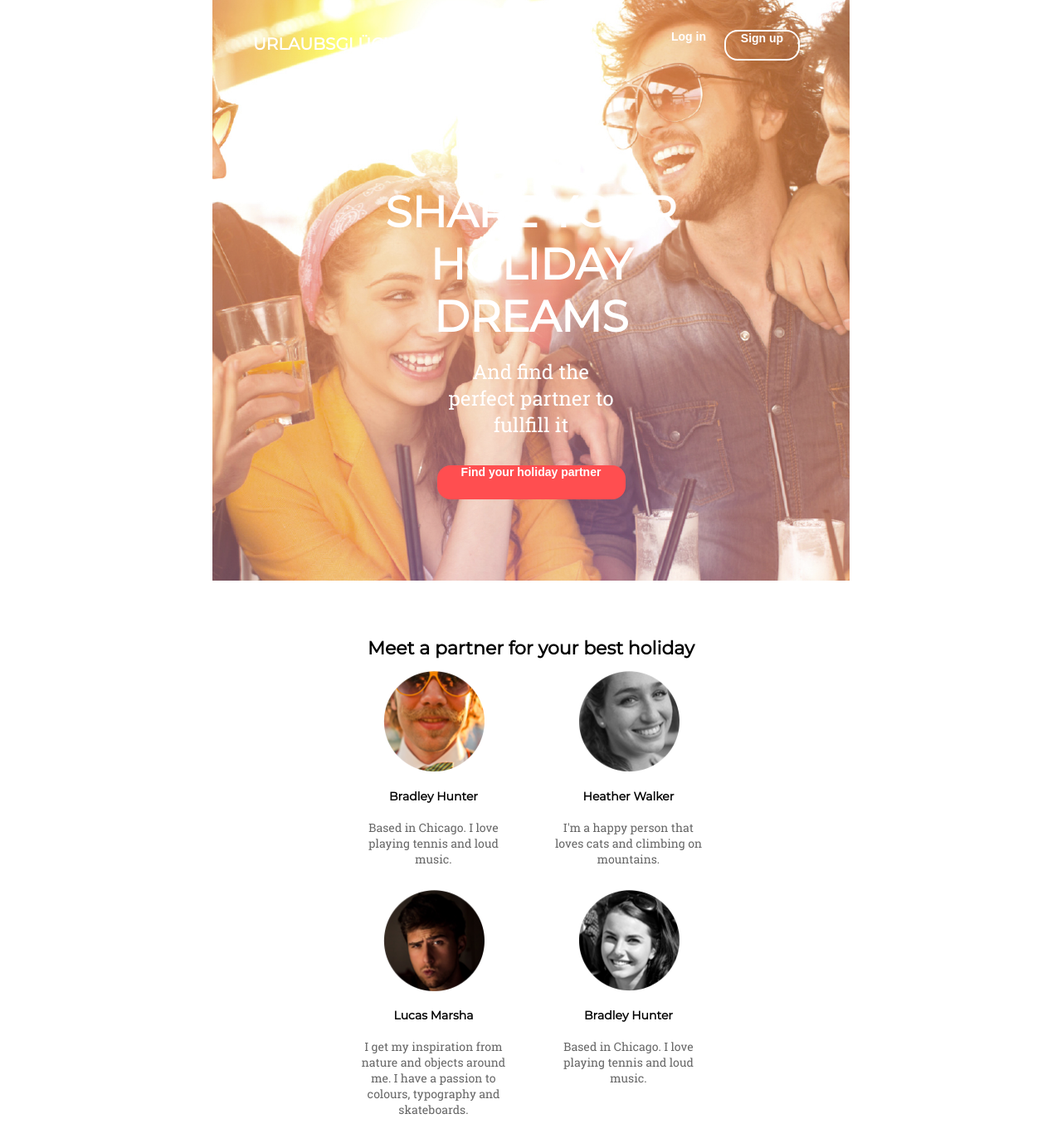
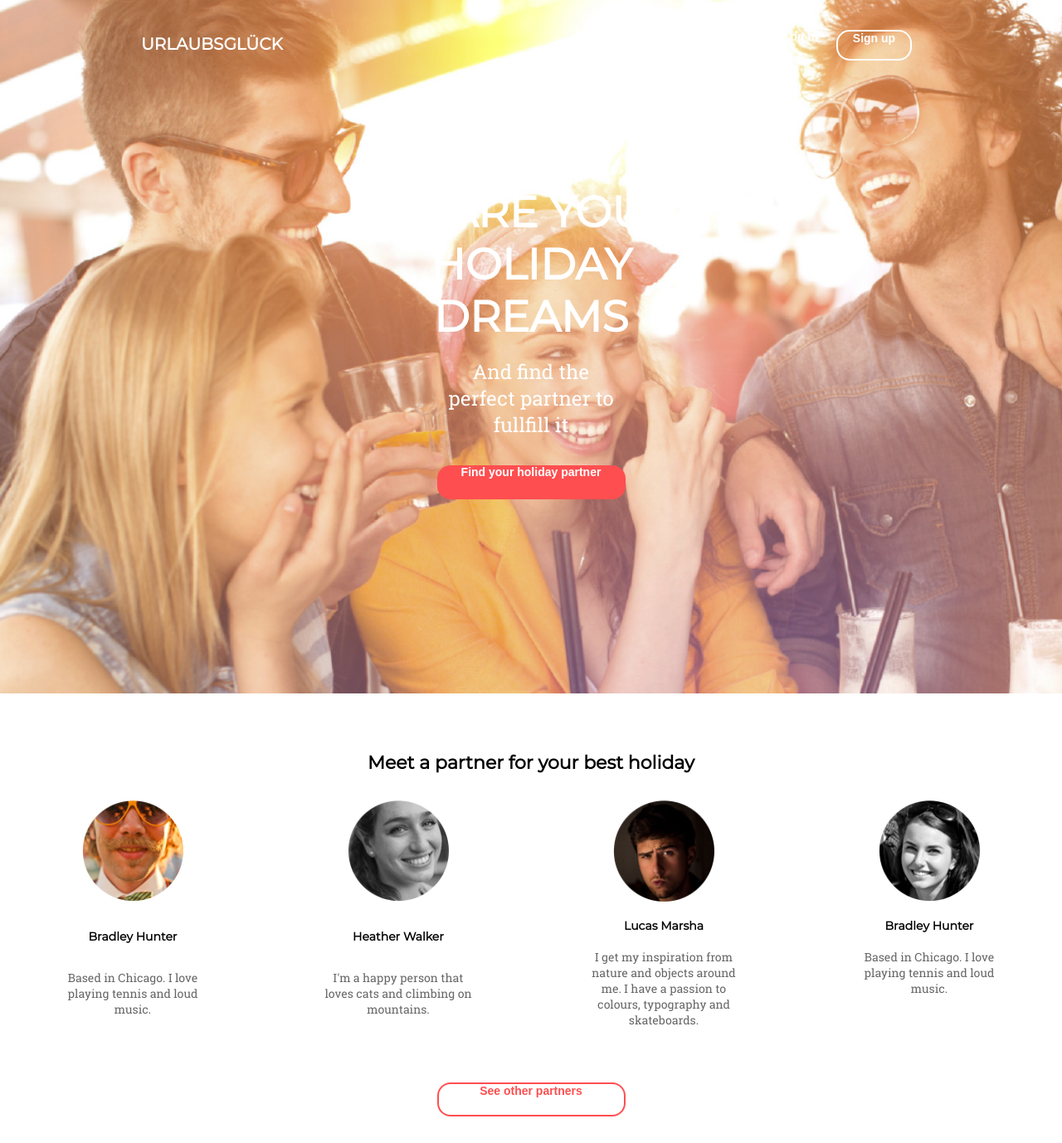
Before and after one commit to erastfandorin/-goit-fe-course, a plain HTML site: page html-css/module08/index.html in a window 1280 px wide. Shown: the top 1378 px of the page at 83% size. Drawn offline with Linux system fonts and the light colour scheme; files whose address does not match are found by name.

Commit message:
fix2 md 08

```diff
--- a/html-css/module08/css/style.css
+++ b/html-css/module08/css/style.css
@@ -23,14 +23,23 @@ body {
 }
 
 .container {
-  max-width: 320px;
+  max-width: 100%;
   height: auto;
 }
 
 .header {
   background-image: url(../img/background_mobile.png);
-  height: 540px;
+  display: block;
+  width: 100%;
+  height: auto;
   background-repeat: no-repeat;
+  background-size: cover;
+  padding-bottom: 104px;
+}
+
+.header_tablet {
+  display: flex;
+  flex-flow: column wrap;
 }
 
 .box {
@@ -82,6 +91,8 @@ body {
   font-size: 20px;
   margin-bottom: 38px;
   font-weight: bold;
+  display: inline-block;
+
 }
 
 .header_text_2 {
@@ -115,6 +126,7 @@ body {
   display: flex;
   flex-wrap: wrap;
   justify-content: center;
+  max-width: 570px;
 }
 
 .partner_item {
@@ -171,16 +183,16 @@ body {
 }
 
 @media (min-width: 768px) {
+
   .container {
-    max-width: 768px;
+    min-width: 768px;
     height: auto;
   }
 
   .header {
     background-image: url(../img/background_tablet.png);
     padding-bottom: 234px;
-    width: 768px;
-    height: 700px;
+    content: "";
   }
 
   .header_tablet {
@@ -212,8 +224,6 @@ body {
   }
 
   .partner {
-    width: 470px;
-    height: 560px;
     flex-wrap: wrap;
     justify-content: space-between;
     margin-bottom: 38px;
@@ -244,16 +254,15 @@ body {
   }
 }
 
-@media (min-width: 1440px) {
+@media (min-width: 960px) {
+
   .container {
-    max-width: 1440px;
+    min-width: 960px;
     height: auto;
   }
 
   .header {
     background-image: url(../img/background_desktop.png);
-    width: 1440px;
-    height: 700px;
   }
 
   .section {
@@ -261,11 +270,9 @@ body {
   }
 
   .partner {
-    width: 914px;
-    height: 300px;
+    min-width: 100%;
+    height: auto;
   }
-
-
 
   .partner_item:nth-child(1) {
     order: 1;
@@ -273,7 +280,6 @@ body {
 
   .partner_item:nth-child(2) {
     order: 3;
-    width: 217px;
   }
 
   .partner_item:nth-child(3) {
@@ -290,4 +296,5 @@ body {
 
   .header_tablet {
     width: 940px;
+  }
 }
--- a/html-css/module08/index.html
+++ b/html-css/module08/index.html
@@ -8,47 +8,62 @@
     <title>Module 08</title>
   </head>
   <body>
-    <header class="header container">
+    <header class="header ">
+      <div class="container">
         <div class="header_tablet">
           <div class="box">
             <button class="button">Log in</button>
             <button class="button">Sign up</button>
           </div>
-      <p class="header_text header_text_1">URLAUBSGLÜCK</p>
+          <a class="header_text header_text_1">URLAUBSGLÜCK</a>
         </div>
         <h1 class="header_text header_text_2">Share your holiday dreams</h1>
         <p class="header_text header_text_3">
           And find the perfect partner to fullfill it
         </p>
         <button class="button button_red">Find your holiday partner</button>
+      </div>
     </header>
+    <main>
       <section class="section container">
         <h2 class="section_text">Meet a partner for your best holiday</h2>
         <ul class="partner">
           <li class="partner_item">
-          <img src="../module08/img/img1.png" alt="" / class="partner_img" width="122px" height="122px">
+            <img src="../module08/img/img1.png" alt="img1"  class="partner_img"
+            width="122" height="122"/>
             <h3 class="partner_hedline">Bradley Hunter</h3>
-          <p class="partner_text">Based in Chicago. I love playing tennis and loud music.</p>
-        </li>
-        <li class="partner_item">
-          <img src="../module08/img/img2.png" alt="" / class="partner_img" width="122px" height="122px">
-          <h3 class="partner_hedline">Lucas Marsha</h3>
-          <p class="partner_text">I get my inspiration from nature and objects around me. I have a passion to colours, typography and skateboards.
+            <p class="partner_text">
+              Based in Chicago. I love playing tennis and loud music.
             </p>
           </li>
           <li class="partner_item">
-          <img src="../module08/img/img3.png" alt="" / class="partner_img" width="122px" height="122px">
-          <h3 class="partner_hedline">Heather Walker</h3>
-          <p class="partner_text">I'm a happy person that loves cats and climbing on mountains.
+            <img src="../module08/img/img2.png" alt="img2"  class="partner_img"
+            width="122" height="122"/>
+            <h3 class="partner_hedline">Lucas Marsha</h3>
+            <p class="partner_text">
+              I get my inspiration from nature and objects around me. I have a
+              passion to colours, typography and skateboards.
             </p>
           </li>
           <li class="partner_item">
-          <img src="../module08/img/img4.png" alt="" / class="partner_img" width="122px" height="122px">
+            <img src="../module08/img/img3.png" alt="img3"  class="partner_img"
+            width="122" height="122"/>
+            <h3 class="partner_hedline">Heather Walker</h3>
+            <p class="partner_text">
+              I'm a happy person that loves cats and climbing on mountains.
+            </p>
+          </li>
+          <li class="partner_item">
+            <img src="../module08/img/img4.png" alt="img4"  class="partner_img"
+            width="122" height="122"/>
             <h3 class="partner_hedline">Bradley Hunter</h3>
-          <p class="partner_text">Based in Chicago. I love playing tennis and loud music.</p>
+            <p class="partner_text">
+              Based in Chicago. I love playing tennis and loud music.
+            </p>
           </li>
         </ul>
         <button class="button button_section">See other partners</button>
       </section>
+    </main>
   </body>
 </html>
```
Lines whose indentation alone changed are shown as unchanged.
